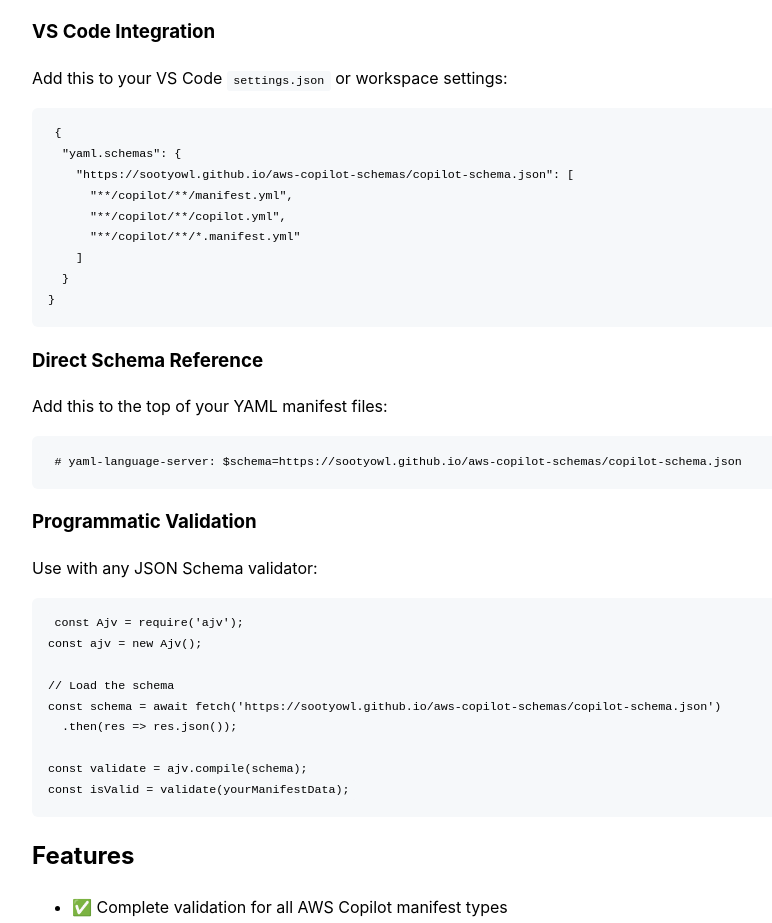
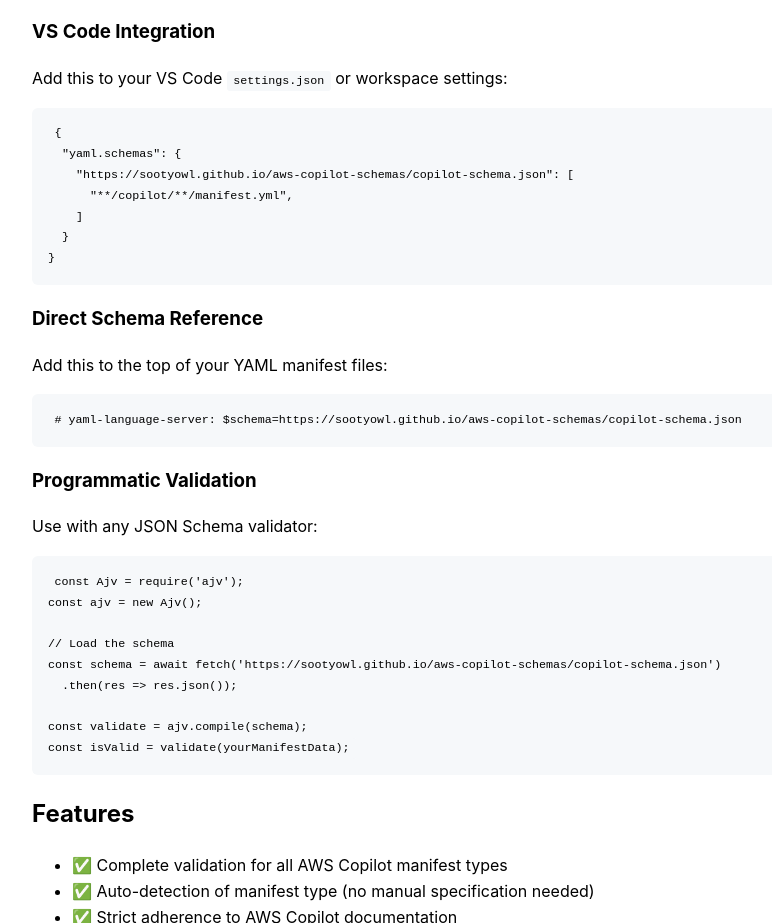
Before and after one commit to SootyOwl/aws-copilot-schemas, a website: page schemas/index.html in a window 1280 px wide. Shown: the part 1007-1930 px from the top of the page, without its empty margins (208-980 px from the left). Drawn offline with Linux system fonts and the light colour scheme.

Commit message:
feat: :sparkles: remove unnecessary patterns from VS Code YAML schema settings

```diff
--- a/schemas/index.html
+++ b/schemas/index.html
@@ -91,8 +91,6 @@
   "yaml.schemas": {
     "https://sootyowl.github.io/aws-copilot-schemas/copilot-schema.json": [
       "**/copilot/**/manifest.yml",
-      "**/copilot/**/copilot.yml",
-      "**/copilot/**/*.manifest.yml"
     ]
   }
 }</code></pre>
```
